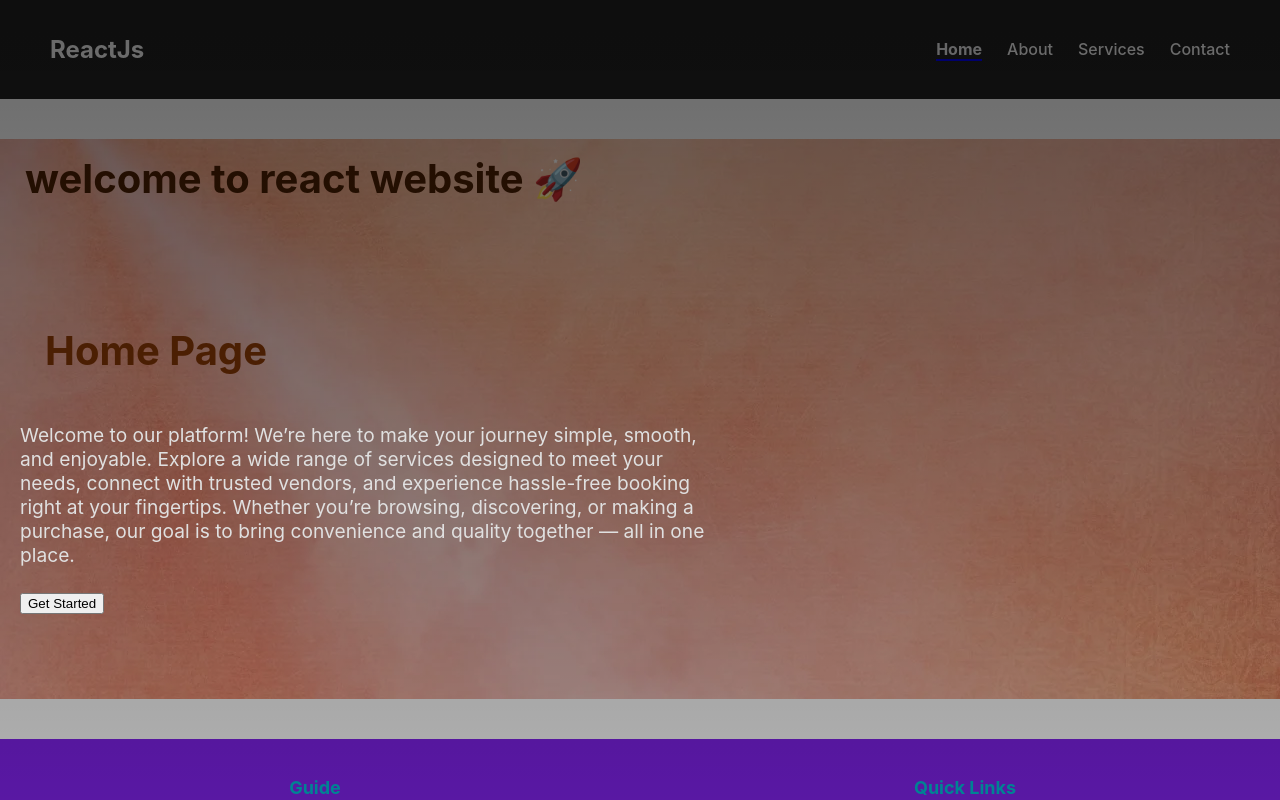
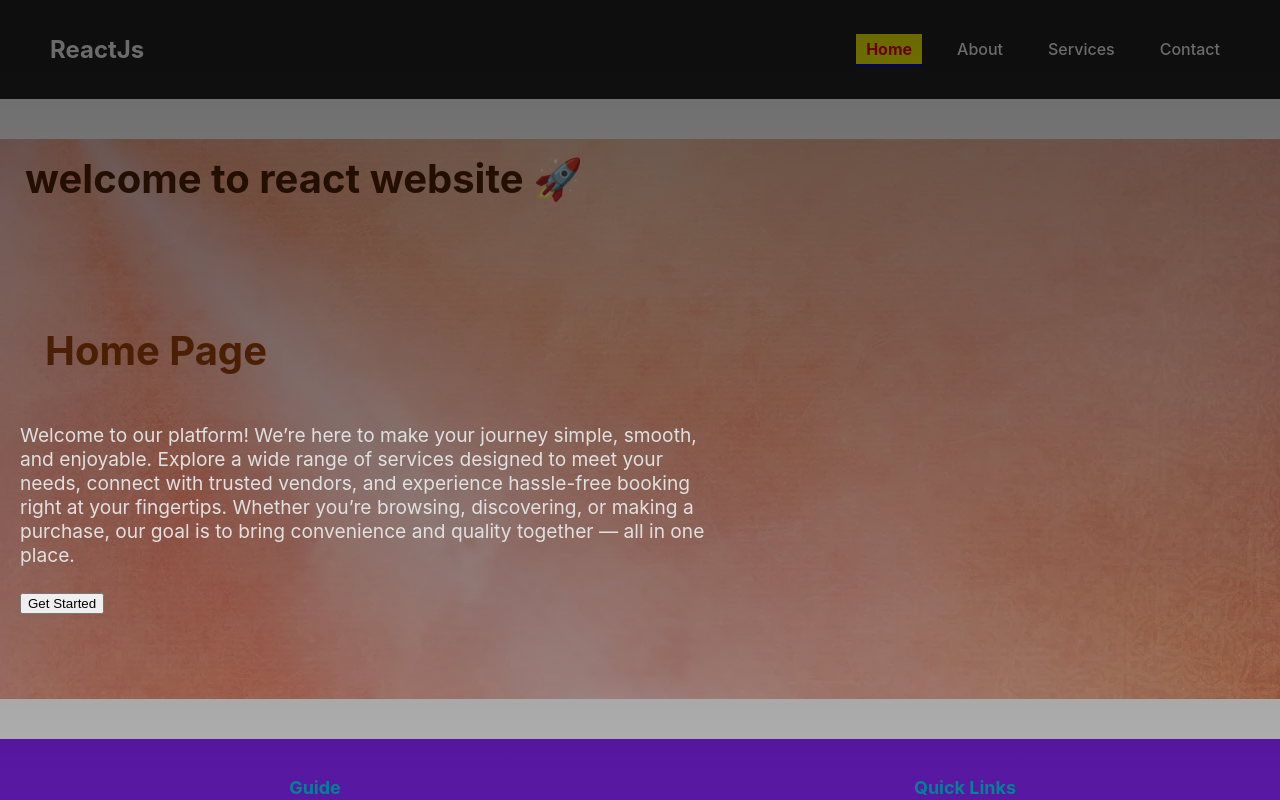
Before and after one commit to priyam93-max/First_react, a React (Create React App) app: page / in a window 1280 px wide. Shown: the top 800 px of the page. Built offline with nearby package versions, Linux system fonts and the light colour scheme.

Commit message:
navbar.css and navbar.js updtation

```diff
--- a/src/App.js
+++ b/src/App.js
@@ -19,8 +19,9 @@ function App() {
         <Route path="/services" element={<Services />} />
         <Route path="/contact" element={<Contact />} />
       </Routes>
+      <Footer />
     </div>
-    <Footer />
+
     </Router>
   );
 }
--- a/src/components/Navbar.css
+++ b/src/components/Navbar.css
@@ -26,3 +26,13 @@
   font-weight: bold;
   border-bottom: 2px solid blue; /* optional underline effect */
 }
+.nav-link {
+  text-decoration: none;
+  color: black;
+  padding: 5px 10px;
+}
+a.active {
+  background: yellow;
+  color: red !important;
+  font-weight: bold;
+}
--- a/src/components/Navbar.js
+++ b/src/components/Navbar.js
@@ -32,4 +32,5 @@ function Navbar(){
 </nav>
     );
 }
+
 export default Navbar;
```
